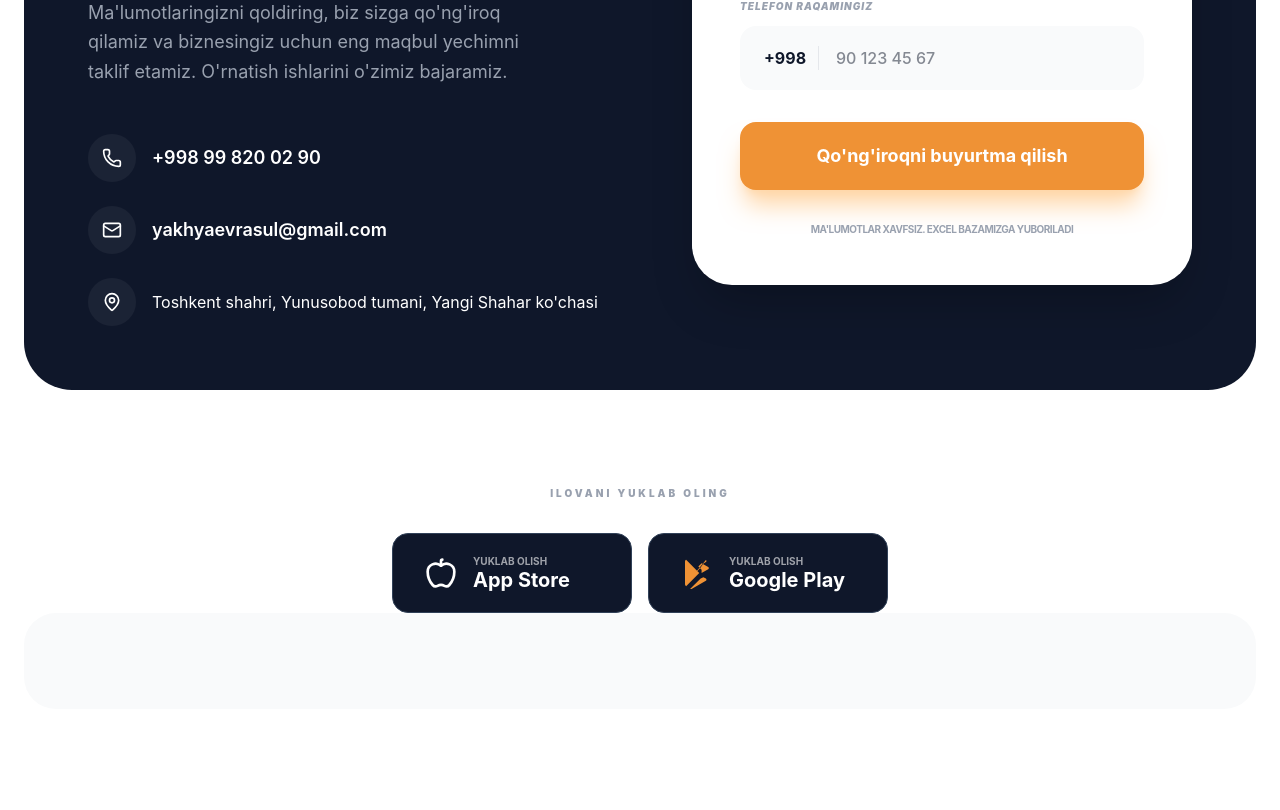
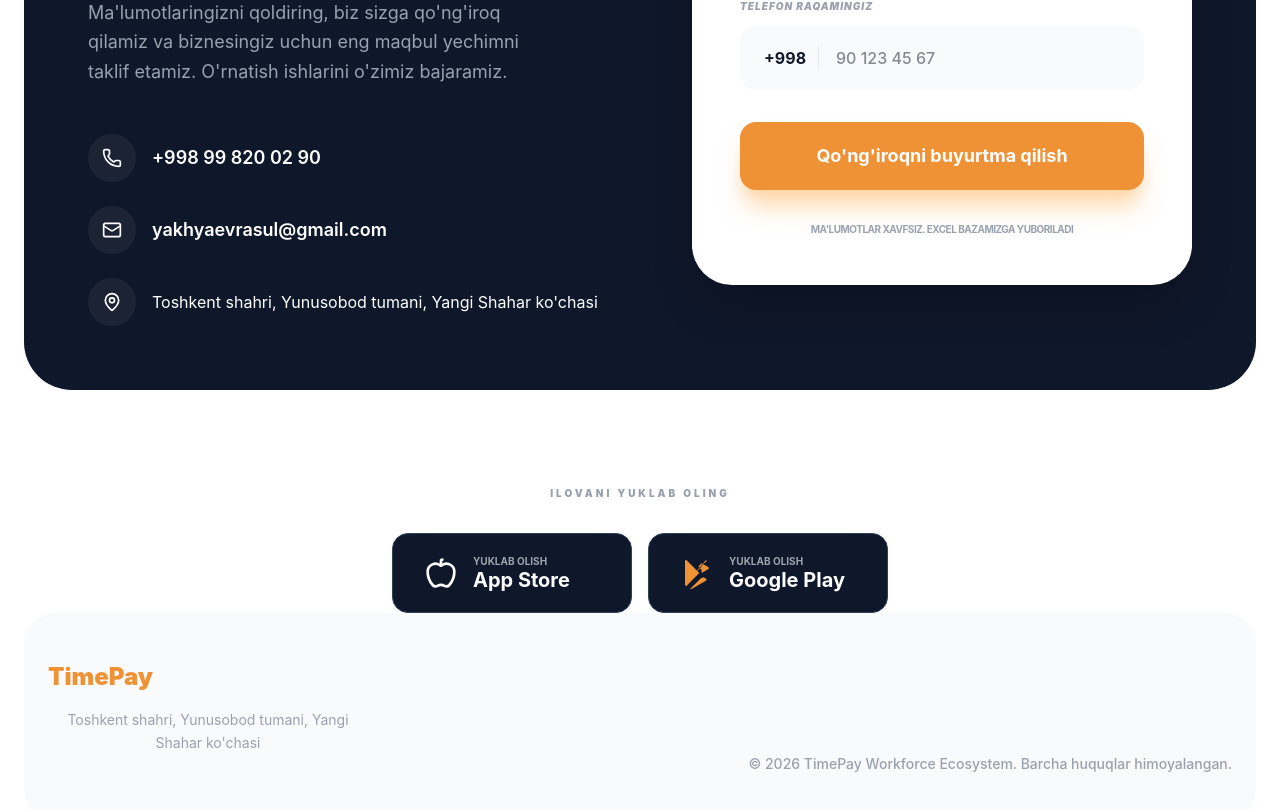
Before and after one commit to AsadbekProgrammer/timepay, a React (Vite) app: page / in a window 1280 px wide. Shown: the part 6864-7674 px from the top of the page. Before the commit the page ends 7597 px from the top, so only its background shows below. Built offline with nearby package versions, Linux system fonts and the light colour scheme.

Commit message:
Update Footer.jsx

```diff
--- a/src/components/Footer.jsx
+++ b/src/components/Footer.jsx
@@ -46,7 +46,21 @@
       {/* Footer qismi */}
       <footer className="w-full px-4 md:px-6 pb-6">
           <div className="bg-[#F9FAFB] w-full rounded-[32px] mx-auto px-6 py-12 md:justify-between gap-8 items-center overflow-hidden text-center">
+            <div className="space-y-4 flex-shrink-0 flex flex-col items-center md:items-start w-full md:w-auto">
+            <div className="text-2xl font-black text-tp-orange leading-none h-8 flex items-center">
+              TimePay
+            </div>
+            <p className="text-gray-400 text-sm max-w-xs leading-relaxed mx-auto md:mx-0">
+              Toshkent shahri, Yunusobod tumani, Yangi Shahar ko'chasi
+            </p>
+          </div>
 
+          {/* 4. whitespace-normal md:whitespace-nowrap:
+                Mobilda matn sig'masa pastga tushsin, desktopda bir qator bo'lsin.
+          */}
+          <div className="text-gray-400 text-sm font-medium whitespace-normal md:whitespace-nowrap flex-shrink-0 text-center md:text-right w-full md:w-auto">
+            © 2026 TimePay Workforce Ecosystem. Barcha huquqlar himoyalangan.
+          </div>
         </div>
       </footer>
     </>
```
